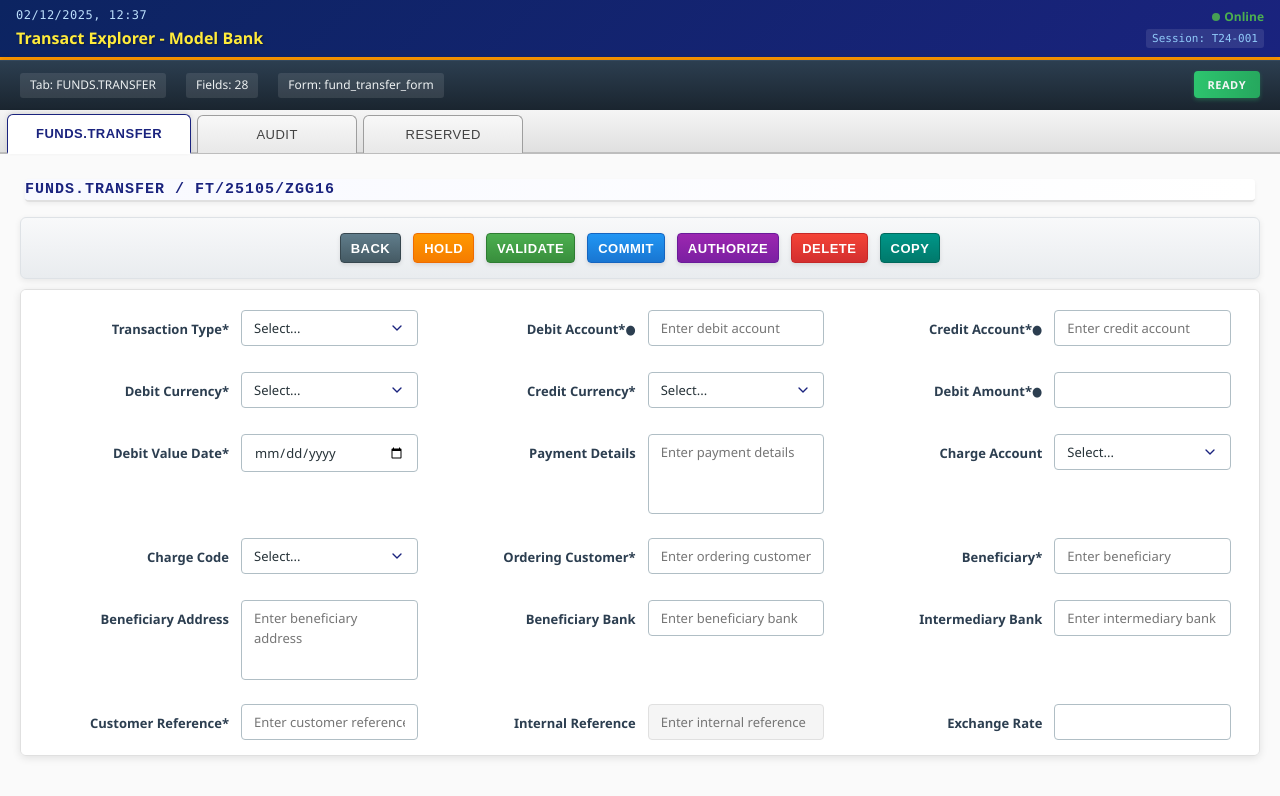
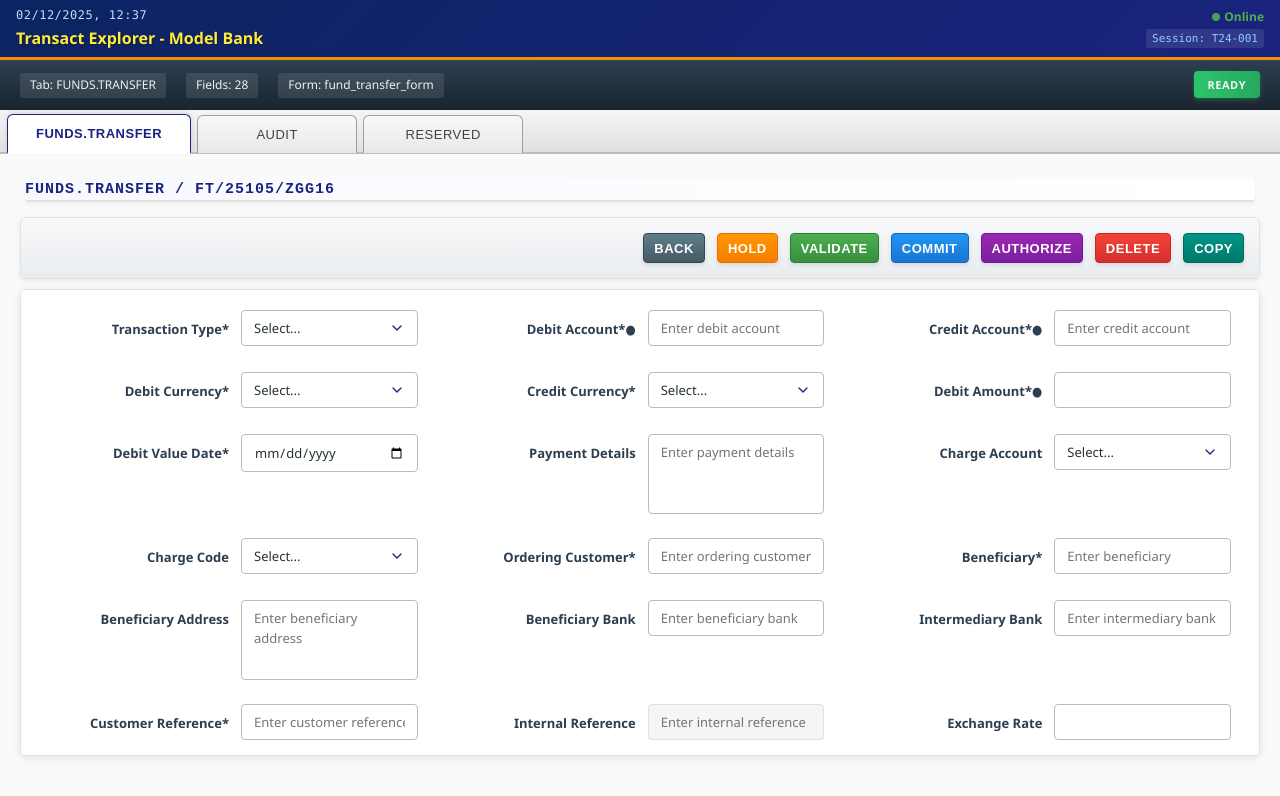
Before and after one commit to PrinceAbir/1t_project1, a React (Create React App) app: page / in a window 1280 px wide. Shown: the top 796 px of the page. Built offline with nearby package versions, Linux system fonts and the light colour scheme.

Commit message:
field modified

```diff
--- a/src/App.css
+++ b/src/App.css
@@ -463,7 +463,7 @@ select.t24-input {
   flex-wrap: wrap;
   padding: 5px;
   gap: 12px;
-  justify-content: center;
+  justify-content: right;
 }
 
 .action-btn {
```
